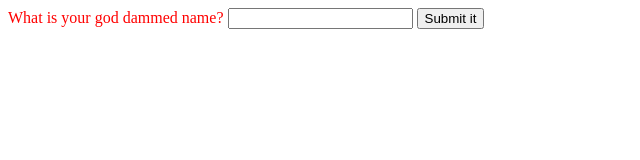
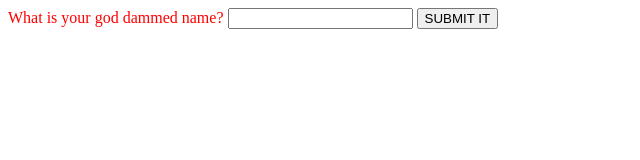
Before and after one commit to kiqdiaz/GitExample, a plain HTML site: page index.html in a window 1280 px wide. Shown: the full height of the page, 0-640 px from the left. Drawn offline with Linux system fonts and the light colour scheme.

Commit message:
Updated Submit to Capitals

```diff
--- a/index.html
+++ b/index.html
@@ -7,7 +7,7 @@
     <body>
         <p>
             What is your god dammed name? <input id="inName" maxlength="15">
-            <button id="btnSubmit">Submit it</button>
+            <button id="btnSubmit">SUBMIT IT</button>
         </p>
         <h1 id="hello"></h1>
         <script src="./index.js"></script>
```
